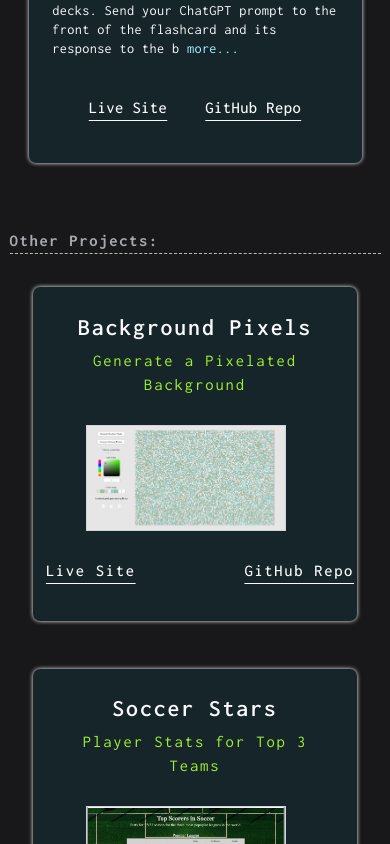
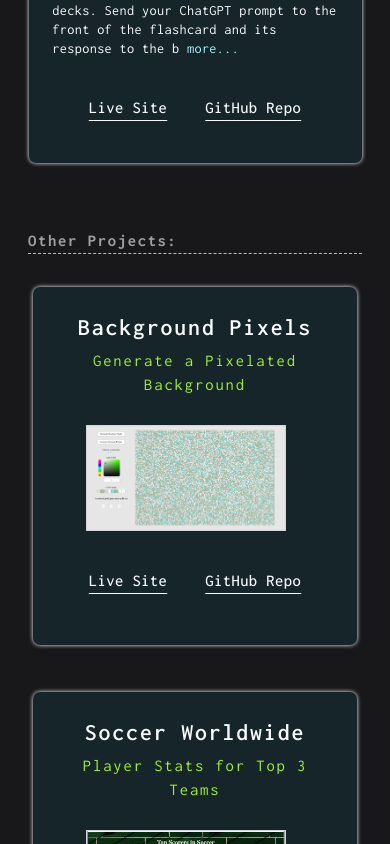
Before and after one commit to Brela/next-react-portfolio, a Next.js app: page / in a window 390 px wide. Shown: the part 1156-2000 px from the top of the page. Built offline with nearby package versions, Linux system fonts and the light colour scheme.

Commit message:
fixes to mobile layout

```diff
--- a/src/app/Header/Navigation/MobileNav.tsx
+++ b/src/app/Header/Navigation/MobileNav.tsx
@@ -18,7 +18,7 @@ const MobileNav: React.FC<Props> = ({ links, isActive }) => {
     setIsOpen(!isOpen);
   };
   return (
-    <section className="absolute top-7 left-5" ref={menuRef}>
+    <section className="absolute top-7 left-5 z-30" ref={menuRef}>
       <div className="flex items-center justify-between">
         <button onClick={toggleMenu} className="flex flex-col space-y-1.5">
           <span className="block w-7 h-[3px] bg-gray-200"></span>
--- a/src/app/components/SecondaryProjectContainer/index.tsx
+++ b/src/app/components/SecondaryProjectContainer/index.tsx
@@ -94,9 +94,9 @@ export default function SecondaryProjectContainer({
         </div>
 
         {/* ----------------------- links ---------------------------------------------------- */}
-        <div className="flex gap-6 w-full justify-center px-4 pt-2 rounded-sm">
+        <div className="flex gap-8 justify-center px-4 lg:px-12 pt-4 pb-3 rounded-sm">
           <a
-            className="underline basis-1/2 xl:basis-1/3 rounded-sm text-sm font-medium py-1 hover:text-cyan-200  hover:border-accent-green"
+            className="underline whitespace-nowrap xl:basis-1/3 rounded-sm text-sm font-medium py-1  hover:text-cyan-200 hover:border-accent-green"
             // style={{ boxShadow: "1px 1px 10px rgba(220, 222, 224, .8)" }}
             href={liveSiteHref}
             target="_blank"
@@ -104,14 +104,14 @@ export default function SecondaryProjectContainer({
           >
             <button
               disabled={underMaintenance}
-              className="tracking-widest min-w-[180px] custom-underline"
+              className="tracking-wide custom-underline"
             >
               Live Site
             </button>
           </a>
           {/* <span>|</span> */}
           <a
-            className="underline basis-1/2 lg:basis-1/3 rounded-sm text-sm font-medium  py-1  hover:text-cyan-200 hover:border-accent-green"
+            className="underline whitespace-nowrap lg:basis-1/3 rounded-sm text-sm font-medium  py-1  hover:text-cyan-200 hover:border-accent-green"
             // style={{ boxShadow: "1px 1px 10px rgba(220, 222, 224, .8)" }}
             href={githubRepoHref}
             target="_blank"
@@ -119,7 +119,7 @@ export default function SecondaryProjectContainer({
           >
             <button
               disabled={underMaintenance}
-              className="tracking-widest min-w-[180px] custom-underline"
+              className="tracking-wide custom-underline"
             >
               GitHub Repo
             </button>
--- a/src/app/components/SectionHeading.tsx
+++ b/src/app/components/SectionHeading.tsx
@@ -10,7 +10,7 @@ const SectionHeading = ({ title, className }: Props) => {
   return (
     <div
       className={twMerge(
-        "lg:w-3/4 text-left block mx-auto text-sm tracking-widest font-bold text-slate-200/70 border-b border-dashed border-white/70 mb-7 lg:mb-12",
+        "w-[90%] lg:w-3/4 text-left block mx-auto text-sm tracking-widest font-bold text-slate-50/60 border-b border-dashed border-white/70 mb-7 lg:mb-12",
         className
       )}
     >
--- a/src/app/page.tsx
+++ b/src/app/page.tsx
@@ -106,7 +106,7 @@ export default function Projects() {
           />
           <SecondaryProjectContainer
             className="col-span-1"
-            title="Soccer Stars"
+            title="Soccer Worldwide"
             subTitle="Player Stats for Top 3 Teams"
             // description="View the real-time top scorers in soccer ( AKA football ) from the 3 most popular leagues in the world. Sometimes the simplest sites are the best ones."
             liveSiteHref="https://soccer-worldwide.netlify.app/"
```
